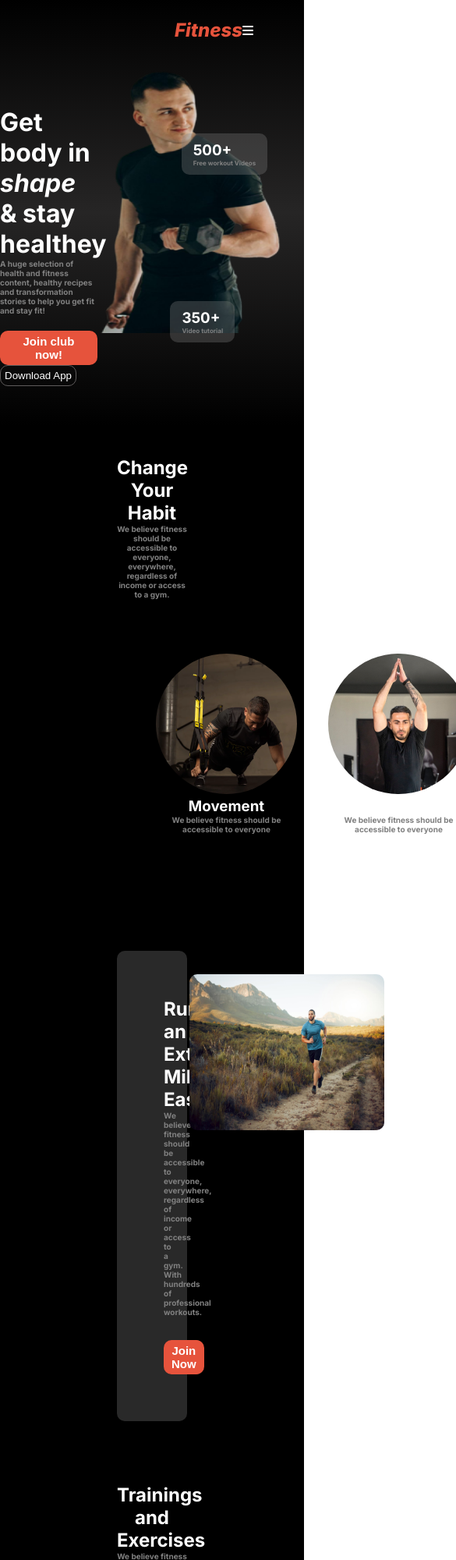
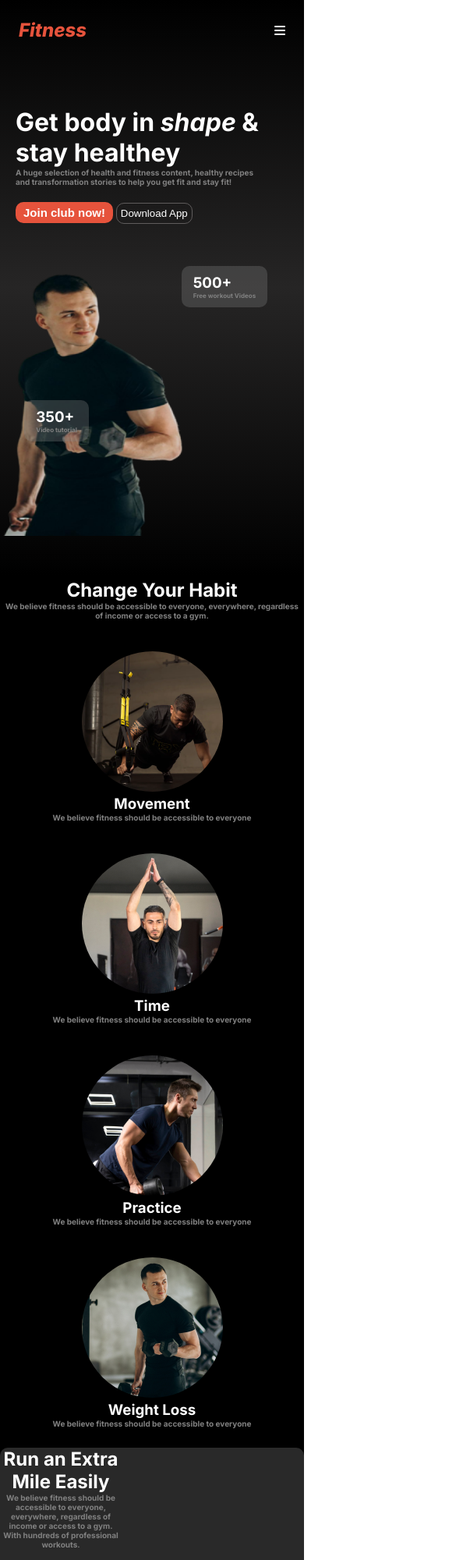
Before and after one commit to shoyebreza/assignment2, a plain HTML site: page index.html in a window 390 px wide. Shown: the top 2000 px of the page at 78% size, 585 px wide, since content can reach past the window. Drawn offline with Linux system fonts and the light colour scheme.

Commit message:
Mobile responsive added

```diff
--- a/css/styles.css
+++ b/css/styles.css
@@ -179,9 +179,9 @@ nav ul li {
 }
 
 .extra-left{
-    width: 30%;
+    width: 40%;
     text-align: center;
-    padding: 30px;
+    padding: 50px;
 }
 
 .extra-right{
@@ -293,6 +293,67 @@ hr{
     .nav-main{
         flex-direction: row;
         justify-content: space-between;
+        gap: 50px;
+        margin: 0;
+    }
+    .banner{
+        flex-direction: column;
+    }
+    .banner-content {
+        width: 100%;
+        margin-left: 20px;
+    }
+    .button2 {
+        top: 40%;
+    }
+    .button1{
+        left: 10%;
+    }
+    .habit{
+        padding: 5px;
+    }
+    .image-area{
+        flex-direction: column;
+        flex-wrap: wrap;
+        padding: 0;
+    }
+
+    .run-extra {
+        padding: 0px;
+
+    }
+
+    .extra-mile {
+        display: flex;
+        flex-direction: column;
+        flex-wrap: wrap;
+        gap: 20px;
+        margin-top: 0px;
+        padding: 0px;
+        justify-content: space-between;
+        background-color: rgba(128, 128, 128, 0.322);
+        border-radius: 10px;
+    }
+
+    .extra-left {
+
+        text-align: center;
+        padding:0px;
+    }
+
+    .training{
+        padding: 0px;
+    }
+    .table-left {
+        width: 50%;
+        color: gray;
+        margin-left: 50px;
+    }
+
+    .table-right {
+        width: 50%;
+        color: gray;
+        margin-left: 50px;
     }
 
 
```
